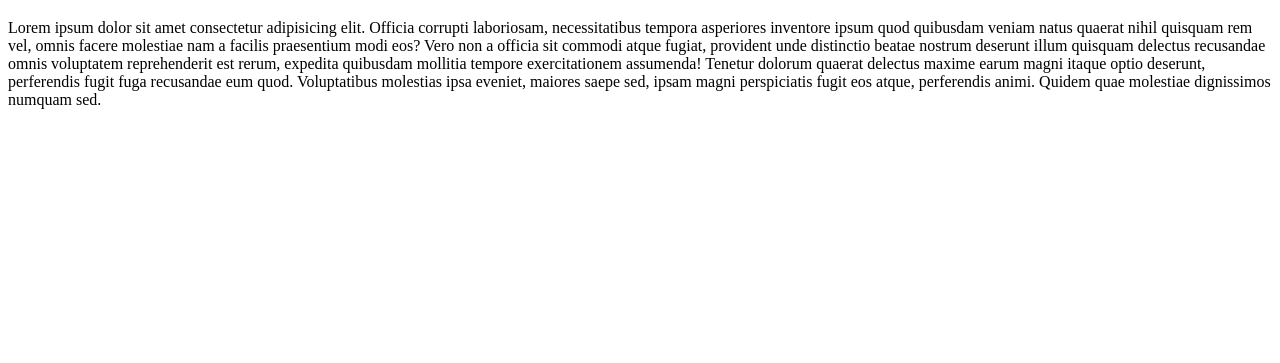
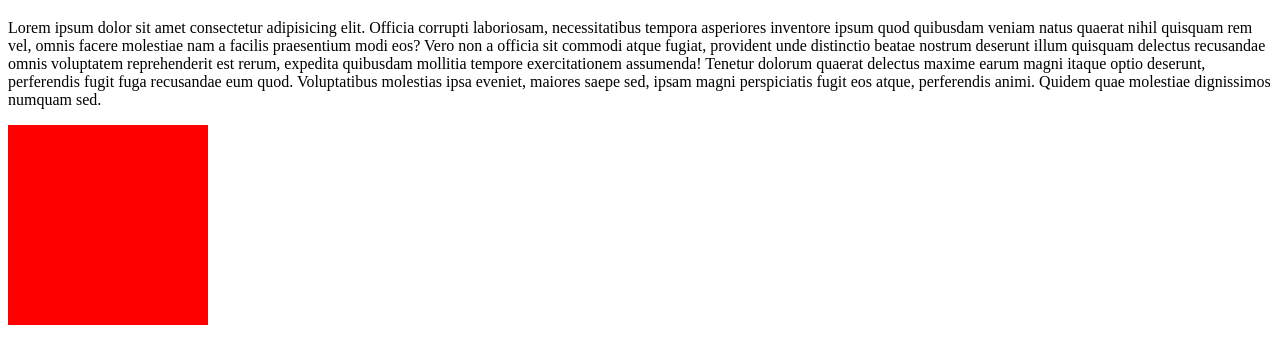
Before and after one commit to jebajahan/text-git, a plain HTML site: page index.html in a window 1280 px wide. Shown: the part 61-424 px from the top of the page. Drawn offline with Linux system fonts and the light colour scheme.

Commit message:
added some css code

```diff
--- a/index.html
+++ b/index.html
@@ -9,5 +9,8 @@
 <body>
     <h1>Hello iam papul.</h1>
     <p>Lorem ipsum dolor sit amet consectetur adipisicing elit. Officia corrupti laboriosam, necessitatibus tempora asperiores inventore ipsum quod quibusdam veniam natus quaerat nihil quisquam rem vel, omnis facere molestiae nam a facilis praesentium modi eos? Vero non a officia sit commodi atque fugiat, provident unde distinctio beatae nostrum deserunt illum quisquam delectus recusandae omnis voluptatem reprehenderit est rerum, expedita quibusdam mollitia tempore exercitationem assumenda! Tenetur dolorum quaerat delectus maxime earum magni itaque optio deserunt, perferendis fugit fuga recusandae eum quod. Voluptatibus molestias ipsa eveniet, maiores saepe sed, ipsam magni perspiciatis fugit eos atque, perferendis animi. Quidem quae molestiae dignissimos numquam sed.</p>
+
+
+    <div class="sem"></div>
 </body>
 </html>
--- a/style.css
+++ b/style.css
@@ -0,0 +1,5 @@
+.sem{
+    width: 200px;
+    height: 200px;
+    background: red;
+}
```
